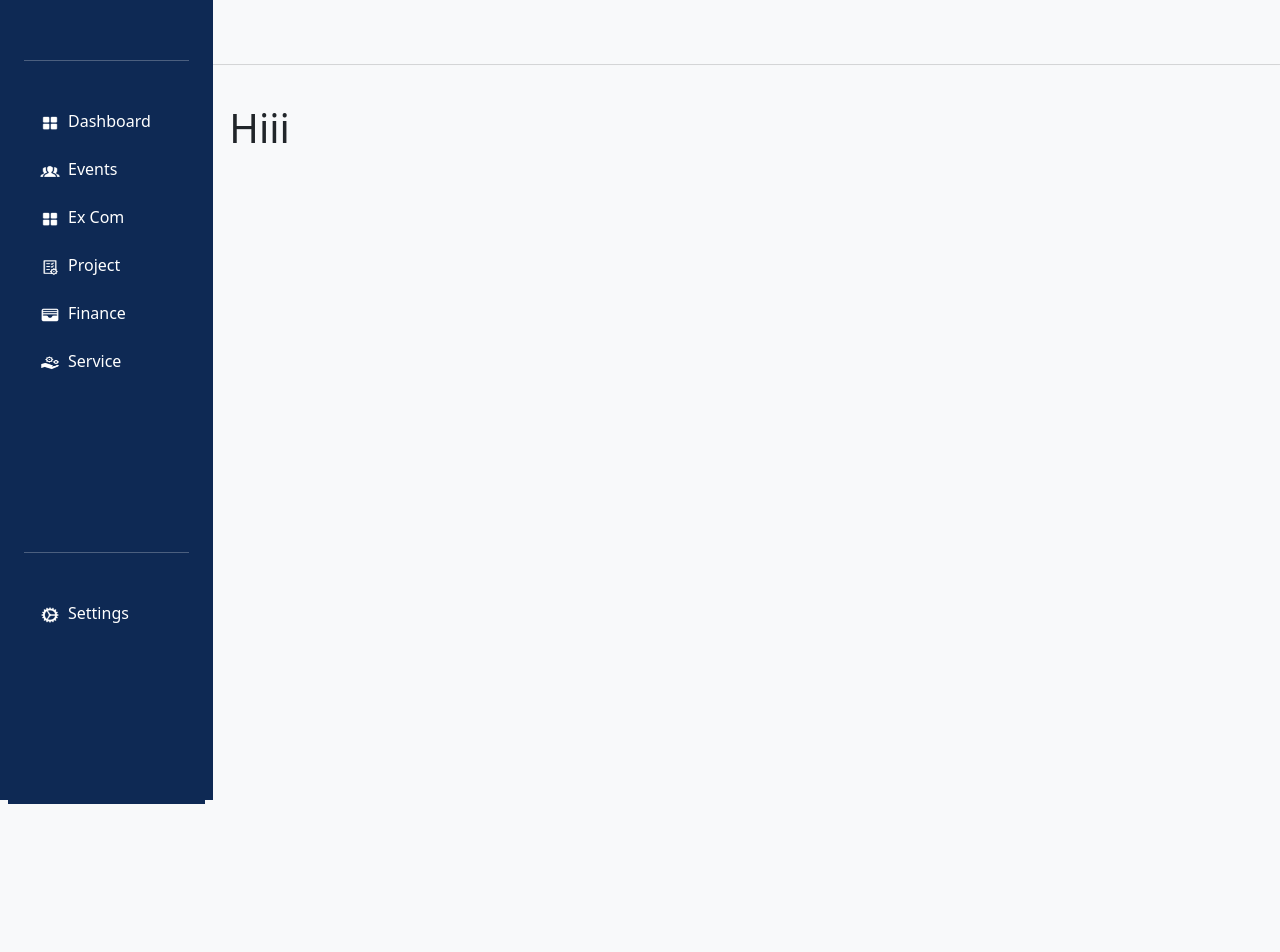
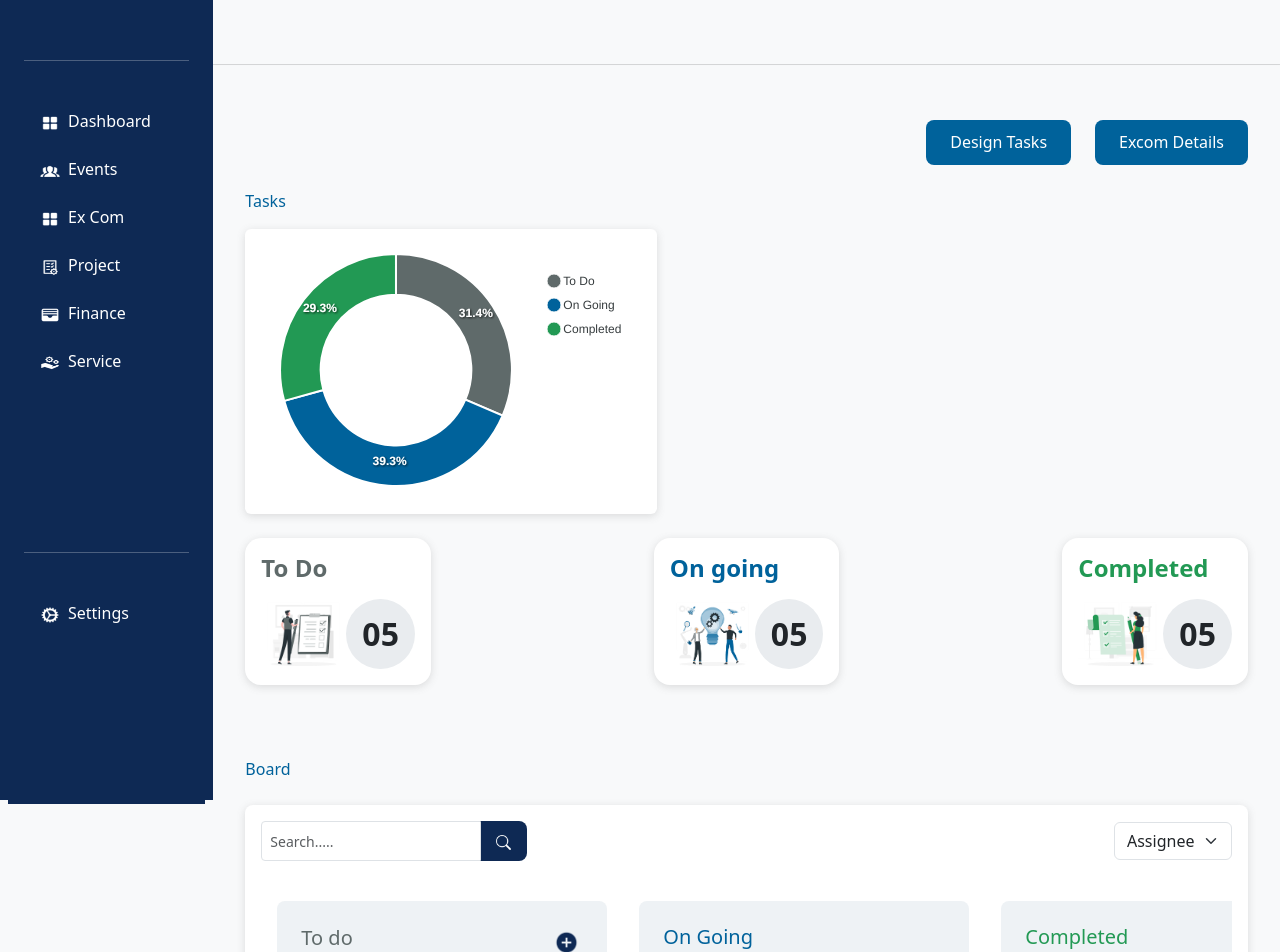
Before and after one commit to smaasath/IEEE-Student-branch-front-end, a React (Vite) app: page /dashboard/executiveCommitteePage in a window 1280 px wide. Shown: the top 952 px of the page. Before the commit the page ends 804 px from the top, so only its background shows below. Built offline with nearby package versions, Linux system fonts and the light colour scheme.

Commit message:
executiveCommittePage tasks and board section

```diff
--- a/src/pages/excomFLow/executiveCommitteePage/executiveCommitteePage.jsx
+++ b/src/pages/excomFLow/executiveCommitteePage/executiveCommitteePage.jsx
@@ -1,11 +1,75 @@
 import React from 'react'
+import { useParams } from 'react-router-dom';
+import projectDefault from '../../../assets/images/projectDefault.png'
+import CommonPieChart from '../../../components/common/commonPieChart/commonPieChart';
+import CommonStatusCountCard from '../../../components/common/commonStatusCountCard/commonStatusCountCard';
+import CommonButton from '../../../components/common/commonButton/commonButton';
+import { useNavigate } from 'react-router-dom'
+import CommonSearch from '../../../components/common/commonSearch/commonSearch';
+import CommonDropAndDrag from '../../../components/common/commonDropAndDrag/commonDropAndDrag';
+import add from '../../../assets/icons/Add.png';
+import send from '../../../assets/icons/Sent.png';
+import CommonNoteContainer from '../../../components/common/commonNoteContainer/commonNoteContainer';
+import CommonMemberContainer from '../../../components/common/commonMemberContainer/commonMemberContainer';
 
-const executiveCommitteePage = () => {
-  return (
-    <div>
-      <h1>Hiii</h1>
-    </div>
-  )
+
+const ProjectPage = () => {
+    const params = useParams();
+    const navigate = useNavigate()
+    function navigateToFinance() {
+        navigate('finance');
+    }
+    return (
+        <div className='p-3'>
+            <div className='d-flex justify-content-end gap-4 align-items-center flex-wrap'>
+                    <div className=''><CommonButton onClick={() => { }} text={"Design Tasks"} /></div>
+                    <div className=''><CommonButton onClick={() => { navigateToFinance() }} text={"Excom Details"} /></div>
+                </div>
+
+            <div className='text-cl-primary mt-4'>Tasks</div>
+            <div className='d-flex mt-3 justify-content-between align-items-center gap-4 flex-wrap'>
+                <div>
+                    <CommonPieChart />
+                </div>
+                <div className='d-flex justify-content-between flex-wrap flex-grow-1 gap-4'>
+                    <div>
+                        <CommonStatusCountCard type={"TODO"} count={44} />
+                    </div>
+                    <div>
+                        <CommonStatusCountCard type={"ONGOING"} count={55} />
+                    </div>
+                    <div>
+                        <CommonStatusCountCard type={"COMPLETE"} count={41} />
+                    </div>
+                </div>
+            </div>
+
+            <div className='d-flex mt-5 justify-content-between align-items-center flex-wrap gap-4'>
+                <div className='text-cl-primary mt-4'>Board</div>
+            </div>
+
+            <div className='d-flex flex-column bg-white common-shadow rounded-3 p-3 mt-4'>
+                <div className='d-flex justify-content-between align-items-center w-100 flex-wrap gap-4'>
+                    <div>
+                        <CommonSearch />
+                    </div>
+                    <div className="">
+                        <select className="form-select w-100" aria-label="Large select example">
+                            <option selected>Assignee</option>
+                            <option value="1">Me</option>
+                        </select>
+                    </div>
+                </div>
+                <div className='mt-4 d-flex justify-content-between overflow-scroll overflow-y-hidden custom-scrollbar' style={{ maxWidth: 1300 }}>
+                    <CommonDropAndDrag />
+                </div>
+            </div>
+            <div className='d-flex mt-5 justify-content-between align-items-center flex-wrap gap-4'>
+                <div className='text-cl-primary mt-4'>Upcomming Birthday</div>
+            </div>
+
+        </div>
+    )
 }
 
-export default executiveCommitteePage
+export default ProjectPage
```
